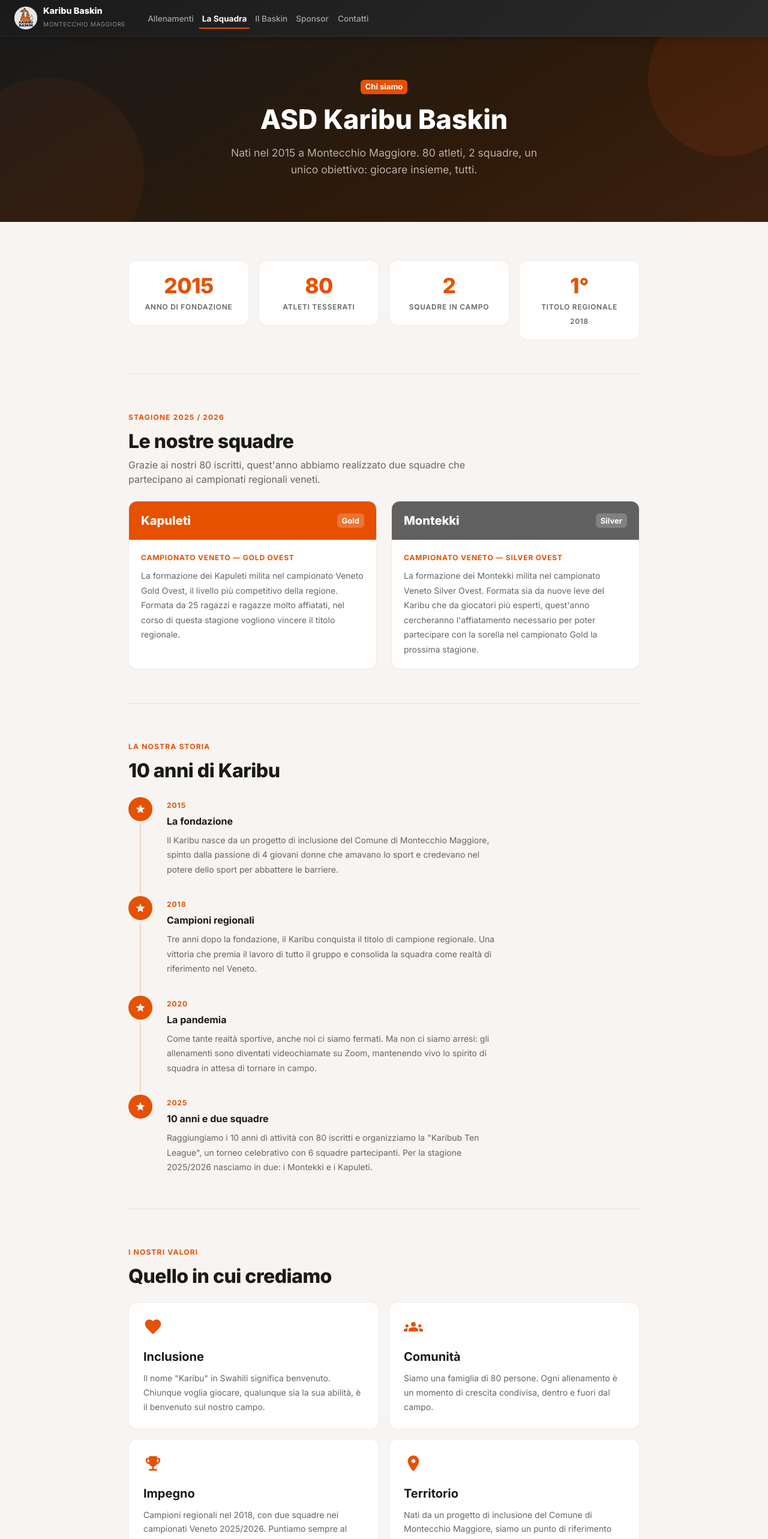
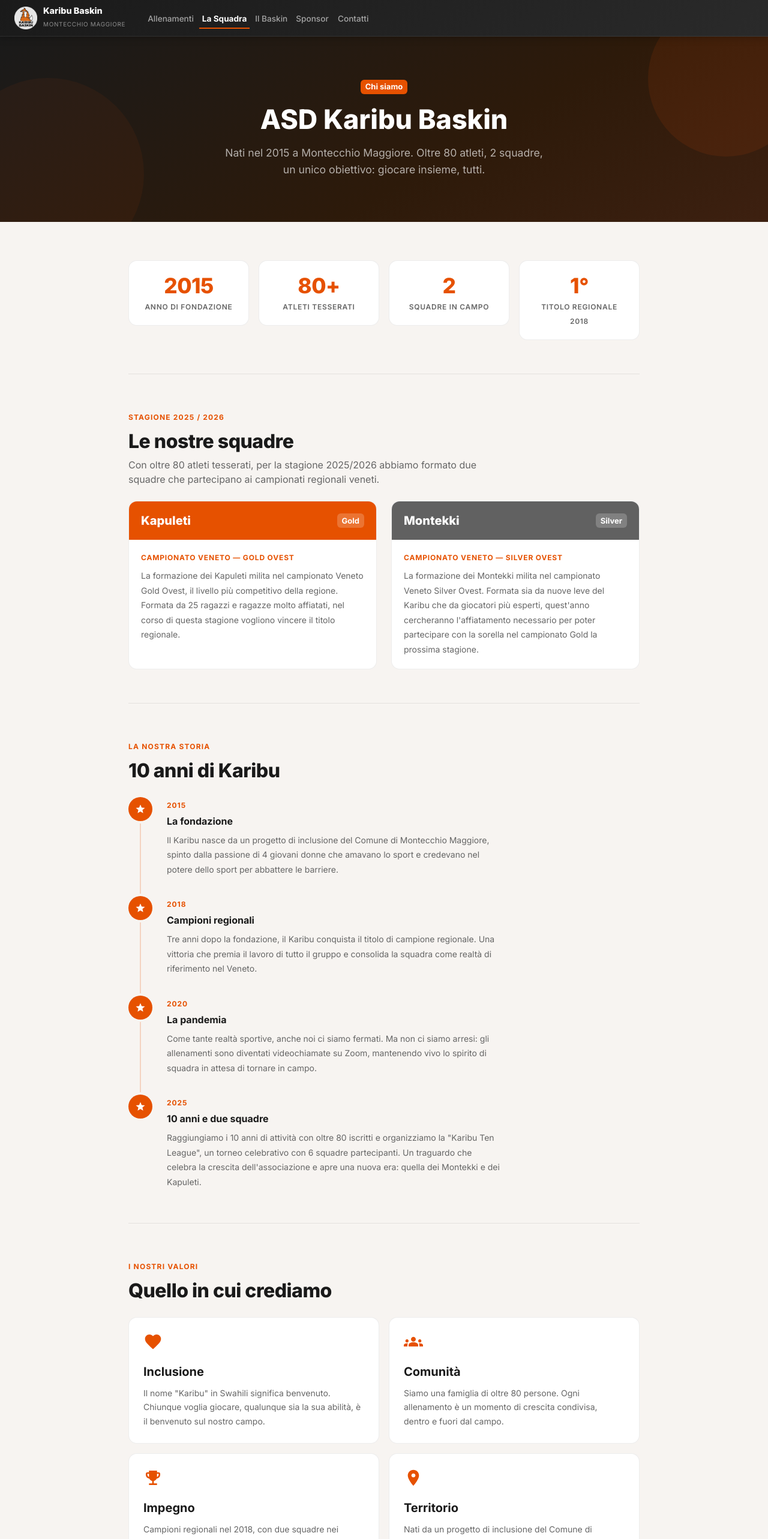
Before and after one commit to Fabiobreo/karibu-baskin, a Next.js app: page /la-squadra in a window 1280 px wide. Shown: the top 2566 px of the page at 60% size. Built offline with nearby package versions, Linux system fonts and the light colour scheme; what @mui/material-nextjs would draw is missing.

Commit message:
typo fix

```diff
--- a/src/app/la-squadra/page.tsx
+++ b/src/app/la-squadra/page.tsx
@@ -18,7 +18,7 @@ const VALUES = [
   {
     icon: <GroupsIcon sx={{ fontSize: 32 }} />,
     title: "Comunità",
-    description: "Siamo una famiglia di 80 persone. Ogni allenamento è un momento di crescita condivisa, dentro e fuori dal campo.",
+    description: "Siamo una famiglia di oltre 80 persone. Ogni allenamento è un momento di crescita condivisa, dentro e fuori dal campo.",
   },
   {
     icon: <EmojiEventsIcon sx={{ fontSize: 32 }} />,
@@ -51,7 +51,7 @@ const STORIA = [
   {
     anno: "2025",
     titolo: "10 anni e due squadre",
-    testo: "Raggiungiamo i 10 anni di attività con 80 iscritti e organizziamo la \"Karibub Ten League\", un torneo celebrativo con 6 squadre partecipanti. Per la stagione 2025/2026 nasciamo in due: i Montekki e i Kapuleti.",
+    testo: "Raggiungiamo i 10 anni di attività con oltre 80 iscritti e organizziamo la \"Karibu Ten League\", un torneo celebrativo con 6 squadre partecipanti. Un traguardo che celebra la crescita dell'associazione e apre una nuova era: quella dei Montekki e dei Kapuleti.",
   },
 ];
 
@@ -76,7 +76,7 @@ const TEAMS = [
 
 const STATS = [
   { value: "2015", label: "Anno di fondazione" },
-  { value: "80", label: "Atleti tesserati" },
+  { value: "80+", label: "Atleti tesserati" },
   { value: "2", label: "Squadre in campo" },
   { value: "1°", label: "Titolo regionale 2018" },
 ];
@@ -106,7 +106,7 @@ export default function LaSquadraPage() {
             ASD Karibu Baskin
           </Typography>
           <Typography variant="h6" sx={{ color: "rgba(255,255,255,0.65)", fontWeight: 400, maxWidth: 540, mx: "auto", fontSize: { xs: "1rem", md: "1.1rem" } }}>
-            Nati nel 2015 a Montecchio Maggiore. 80 atleti, 2 squadre, un unico obiettivo: giocare insieme, tutti.
+            Nati nel 2015 a Montecchio Maggiore. Oltre 80 atleti, 2 squadre, un unico obiettivo: giocare insieme, tutti.
           </Typography>
         </Container>
       </Box>
@@ -140,7 +140,7 @@ export default function LaSquadraPage() {
             Le nostre squadre
           </Typography>
           <Typography variant="body1" color="text.secondary" sx={{ mb: 3, maxWidth: 620 }}>
-            Grazie ai nostri 80 iscritti, quest&apos;anno abbiamo realizzato due squadre che partecipano ai campionati regionali veneti.
+            Con oltre 80 atleti tesserati, per la stagione 2025/2026 abbiamo formato due squadre che partecipano ai campionati regionali veneti.
           </Typography>
           <Grid container spacing={3}>
             {TEAMS.map((team) => (
--- a/src/components/Footer.tsx
+++ b/src/components/Footer.tsx
@@ -1,6 +1,7 @@
 import { Box, Typography, IconButton, Divider } from "@mui/material";
 import InstagramIcon from "@mui/icons-material/Instagram";
 import FacebookIcon from "@mui/icons-material/Facebook";
+import YouTubeIcon from "@mui/icons-material/YouTube";
 import Image from "next/image";
 import Link from "next/link";
 
@@ -62,6 +63,16 @@ export default function Footer() {
             >
               <FacebookIcon fontSize="small" />
             </IconButton>
+            <IconButton
+              component="a"
+              href="https://youtube.com/@karibubaskin"
+              target="_blank"
+              rel="noopener noreferrer"
+              sx={{ color: "rgba(255,255,255,0.6)", "&:hover": { color: "#FF0000" }, p: 0.75 }}
+              aria-label="YouTube"
+            >
+              <YouTubeIcon fontSize="small" />
+            </IconButton>
           </Box>
         </Box>
 
```
